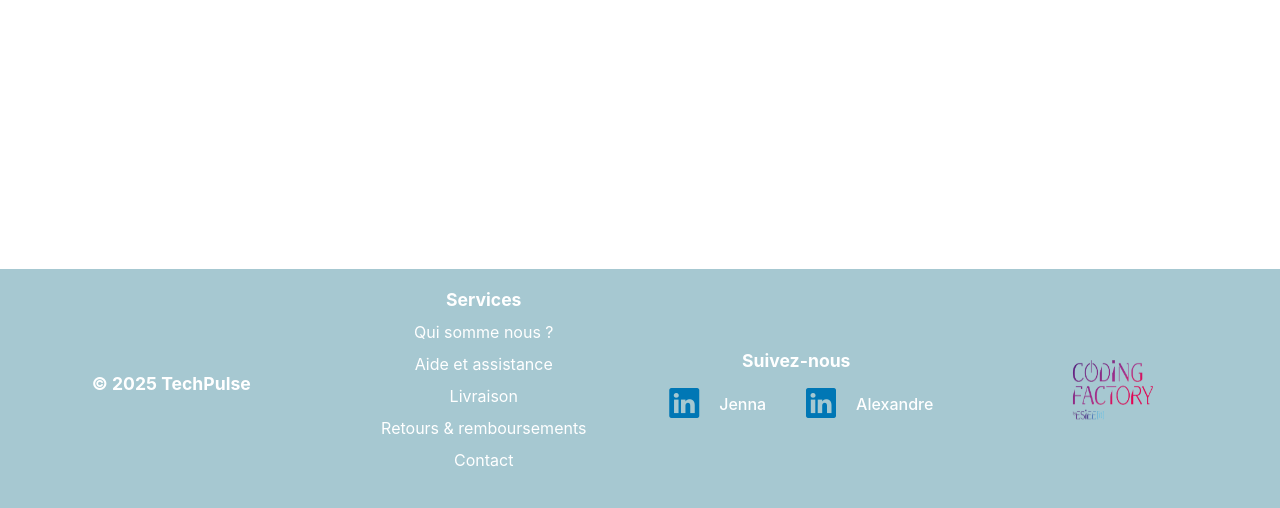
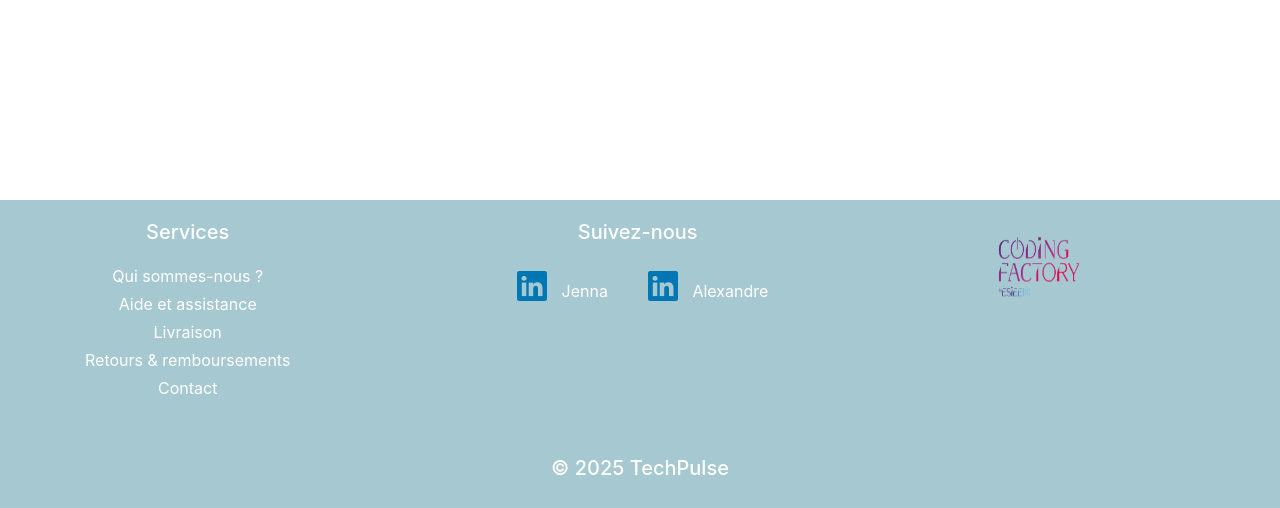
Before and after one commit to jennaram/siteEcommercePHP, a PHP site: page /index.php in a window 1280 px wide. Shown: the part 292-800 px from the top of the page. Run offline with PHP 8.4, Linux system fonts and the light colour scheme; some libraries are stand-ins or nearby versions.

Commit message:
correction-footer-alex

```diff
--- a/footer.php
+++ b/footer.php
@@ -26,10 +26,14 @@
     .footer {
       background-color: #A6C8D1;
       color: #fff;
-      padding: 10px 0; /* Réduction de la hauteur du footer */
+      padding: 20px 0; /* Espacement autour du footer */
       position: relative;
       bottom: 0;
       width: 100%;
+      display: flex;
+      flex-direction: column;
+      align-items: center; /* Centrer tout le contenu horizontalement */
+      min-height: 300px; /* Hauteur minimale du footer */
     }
 
     .footer a {
@@ -41,43 +45,28 @@
       text-decoration: underline;
     }
 
-    /* Flexbox pour distribuer les sections également */
-    .footer .footer-sections {
-      display: flex;
-      justify-content: space-between; /* Espacement égal entre les sections */
-      align-items: center;
-      flex-wrap: wrap; /* Pour la responsivité */
-      padding: 0 15px; /* Espacement sur les bords */
+    /* Section Services */
+    .footer .footer-section ul li {
+      margin-bottom: 0.5rem; /* Très petite marge */
     }
 
-    .footer .footer-section {
-      flex: 1; /* Chaque section prend une part égale de l'espace */
-      text-align: center;
-      margin: 10px;
+    /* Section "Suivez-nous" et autres éléments centrés */
+    .footer-section {
+      text-align: center; /* Centrer les titres */
+      margin-bottom: 20px; /* Espacement entre les sections */
     }
 
-    .footer .footer-section h5 {
-      font-size: 1.1rem;
-      margin-bottom: 10px;
-      font-weight: bold;
+    /* Ajouter plus de marge sous le titre "Suivez-nous" */
+    .footer-section h5 {
+      margin-bottom: 20px; /* Augmenter l'espacement sous le titre "Suivez-nous" */
     }
 
-    .footer .footer-section ul {
-      list-style: none;
-      padding: 0;
-    }
-
-    .footer .footer-section ul li {
-      margin-bottom: 8px;
-    }
-
-    .footer .footer-section ul li a {
-      color: #fff;
-      text-decoration: none;
-    }
-
-    .footer .footer-section ul li a:hover {
-      text-decoration: underline;
+    /* Pour le logo CodingFactory */
+    .codingfactory-logo {
+      width: 100px;
+      height: 80px;
+      margin-top: 5px;
+      margin-bottom: 5px;
     }
 
     /* Style pour les icônes LinkedIn */
@@ -98,40 +87,28 @@
       gap: 30px; /* Espacement entre les icônes */
     }
 
-    .linkedin-item {
+    /* Conteneur pour les éléments principaux (Services, Suivez-nous et logo) */
+    .footer-main-content {
       display: flex;
-      align-items: center;
-      justify-content: center;
+      justify-content: space-between; /* Espacement égal entre les sections */
+      width: 100%;
+      max-width: 1000px;
+      margin-bottom: 20px;
+      flex-wrap: wrap;
     }
 
-    .linkedin-item span {
-      margin-left: 10px;
-      font-size: 16px;
-      font-weight: 500;
+    /* Section pour "2025 TechPulse" en bas, centré horizontalement */
+    .footer-2025 {
+      text-align: center;
+      width: 100%; /* Prendre toute la largeur disponible */
     }
 
-    /* Pour le logo CodingFactory */
-    .codingfactory-logo {
-      width: 100px;
-      height: 80px;
-      margin-top: 5px;
-      margin-bottom: 5px;
-    }
-
-    .codingfactory-container {
+    /* Responsive : ajustement pour les petits écrans */
+    @media (max-width: 768px) {
+      .footer-main-content {
+        flex-direction: column; /* Empiler verticalement les éléments */
+        align-items: center;
         text-align: center;
-      margin-top: 20px;
-    }
-
-    /* Responsive: Lorsque l'écran est plus petit, les sections s'empilent */
-    @media (max-width: 768px) {
-      .footer .footer-sections {
-        flex-direction: column;
-        align-items: center;
-      }
-
-      .footer .footer-section {
-        margin: 15px 0;
       }
     }
   </style>
@@ -145,25 +122,22 @@
 
   <!-- Footer -->
   <footer class="footer">
-    <div class="footer-sections">
-      <!-- Section Copyright -->
-      <div class="footer-section">
-        <h5>© 2025 TechPulse</h5>
-      </div>
-
+    <div class="container">
+      <!-- Conteneur principal des sections -->
+      <div class="footer-main-content">
         <!-- Section Services -->
         <div class="footer-section">
           <h5>Services</h5>
-        <ul>
-        <li><a href="about.php">Qui somme nous ?</a></li>
-          <li><a href="help.php">Aide et assistance</a></li>
-          <li><a href="livraison.php">Livraison</a></li>
-          <li><a href="refund.php">Retours & remboursements</a></li>
-          <li><a href="contact.php">Contact</a></li>
+          <ul class="list-unstyled">
+            <li class="mb-1"><a href="about.php">Qui sommes-nous ?</a></li>
+            <li class="mb-1"><a href="help.php">Aide et assistance</a></li>
+            <li class="mb-1"><a href="livraison.php">Livraison</a></li>
+            <li class="mb-1"><a href="refund.php">Retours & remboursements</a></li>
+            <li class="mb-1"><a href="contact.php">Contact</a></li>
           </ul>
         </div>
 
-      <!-- Section Icônes locales et LinkedIn -->
+        <!-- Section Suivez-nous -->
         <div class="footer-section">
           <h5>Suivez-nous</h5>
           <!-- Icônes LinkedIn avec prénoms -->
@@ -185,13 +159,17 @@
           </div>
         </div>
 
-      <!-- Section Logo CodingFactory -->
-      <div class="footer-section codingfactory-container">
-
-        <!-- Logo CodingFactory -->
+        <!-- Section pour le logo CodingFactory -->
+        <div class="footer-section">
           <a href="https://www.codingfactory.fr" target="_blank">
             <img src="images/logo-coding.png" alt="Logo CodingFactory" class="codingfactory-logo">
           </a>
+        </div>
+      </div>
+
+      <!-- Section 2025 TechPulse en bas -->
+      <div class="footer-2025">
+        <h5>© 2025 TechPulse</h5>
       </div>
     </div>
   </footer>
```
Lines whose indentation alone changed are shown as unchanged.
